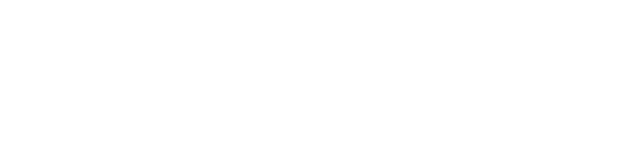
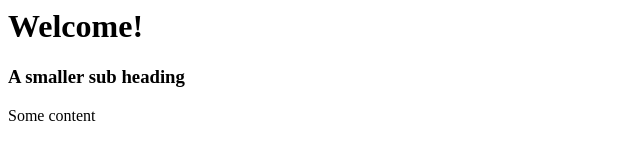
Before and after one commit to HuangYifan-Emma/Yifan_Huang, a plain HTML site: page personalWebsite/index.html in a window 1280 px wide. Shown: the whole page, without its empty margins (0-640 px from the left). Drawn offline with Linux system fonts and the light colour scheme.

Commit message:
try to write a website

```diff
--- a/personalWebsite/index.html
+++ b/personalWebsite/index.html
@@ -1,10 +1,18 @@
 <html>
     <head>
+        <title>Yifan Huang</title>
 
 
     </head>
 
     <body>
+        <h1> Welcome!</h1>
+        <h3>A smaller sub heading</h3>
+
+        <p>Some content</p>
+        <!--comments-->
+        <img scr="https://avatars.githubusercontent.com/u/45568837?s=40&v=4">
+
 
     </body>
 </html>
```
